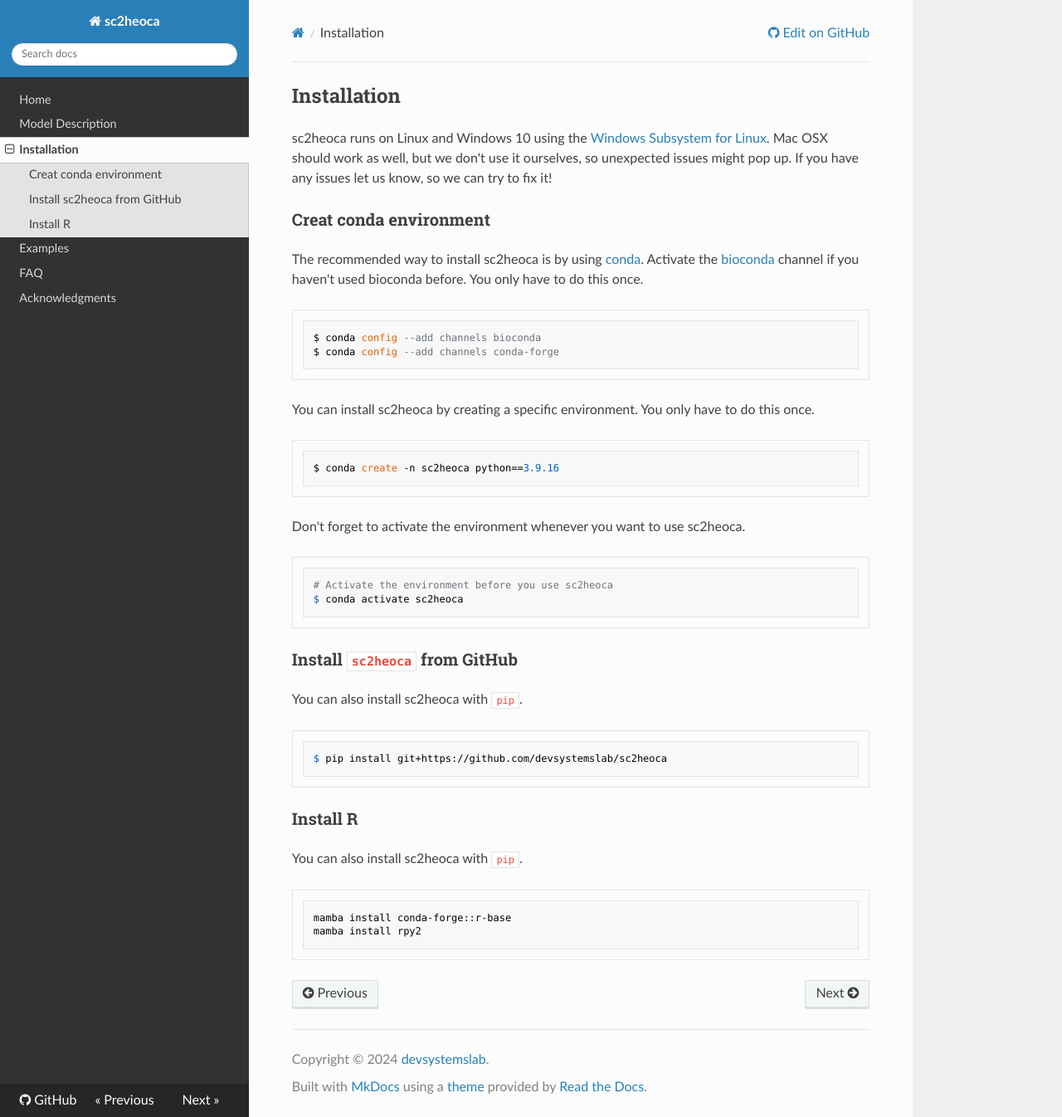
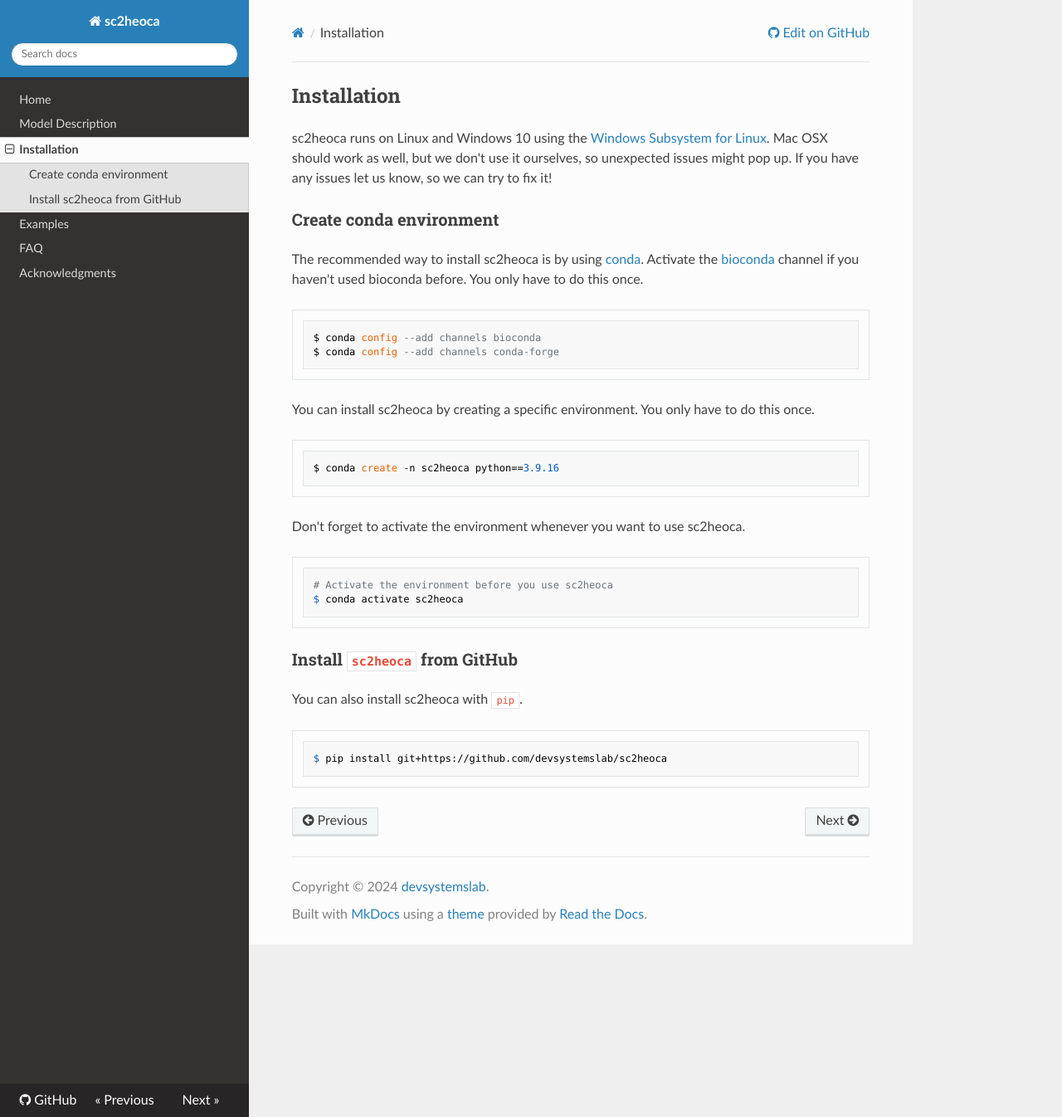
Before and after one commit to devsystemslab/sc2heoca, an MkDocs documentation site: the page built from docs/installation.md, in a window 1280 px wide and 1346 px high. Shown: the whole window at 83% size. Built offline with MkDocs 1.6.1, drawn with Linux system fonts in a browser that asks for light colours; nearby versions of some CDN libraries.

Commit message:
Update installation.md
Removed R install section.

````diff
--- a/docs/installation.md
+++ b/docs/installation.md
@@ -4,7 +4,7 @@
 Mac OSX should work as well, but we don't use it ourselves, so unexpected issues might pop up.
 If you have any issues let us know, so we can try to fix it!
 
-### Creat conda environment
+### Create conda environment
 
 The recommended way to install sc2heoca is by using [conda](https://docs.continuum.io/anaconda).
 Activate the [bioconda](https://bioconda.github.io/) channel if you haven't used bioconda before.
@@ -36,12 +36,3 @@
 ``` bash
 $ pip install git+https://github.com/devsystemslab/sc2heoca
 ```
-
-### Install R
-
-You can also install sc2heoca with `pip`.
-
-``` bash
-mamba install conda-forge::r-base
-mamba install rpy2
-```
````
